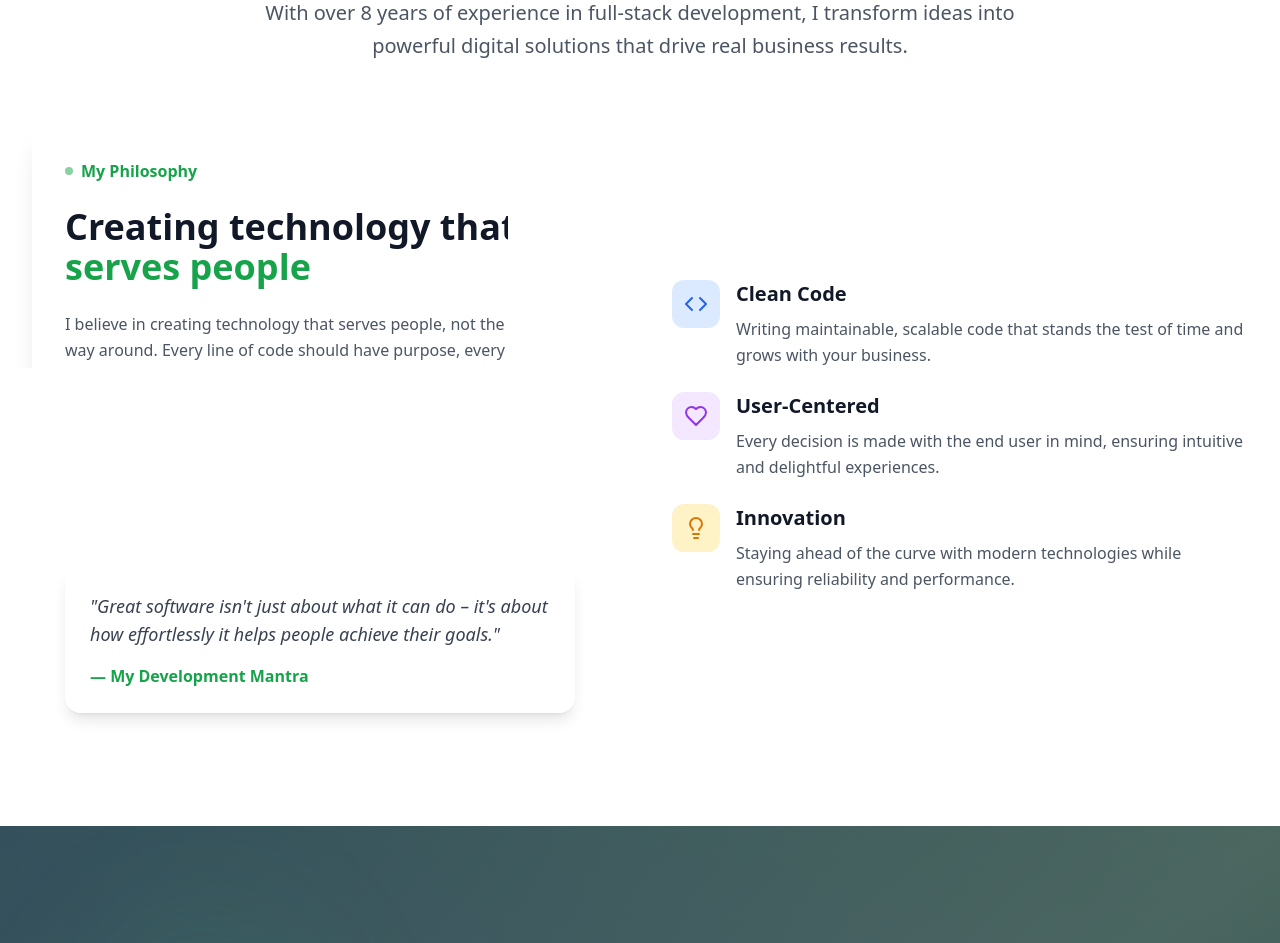
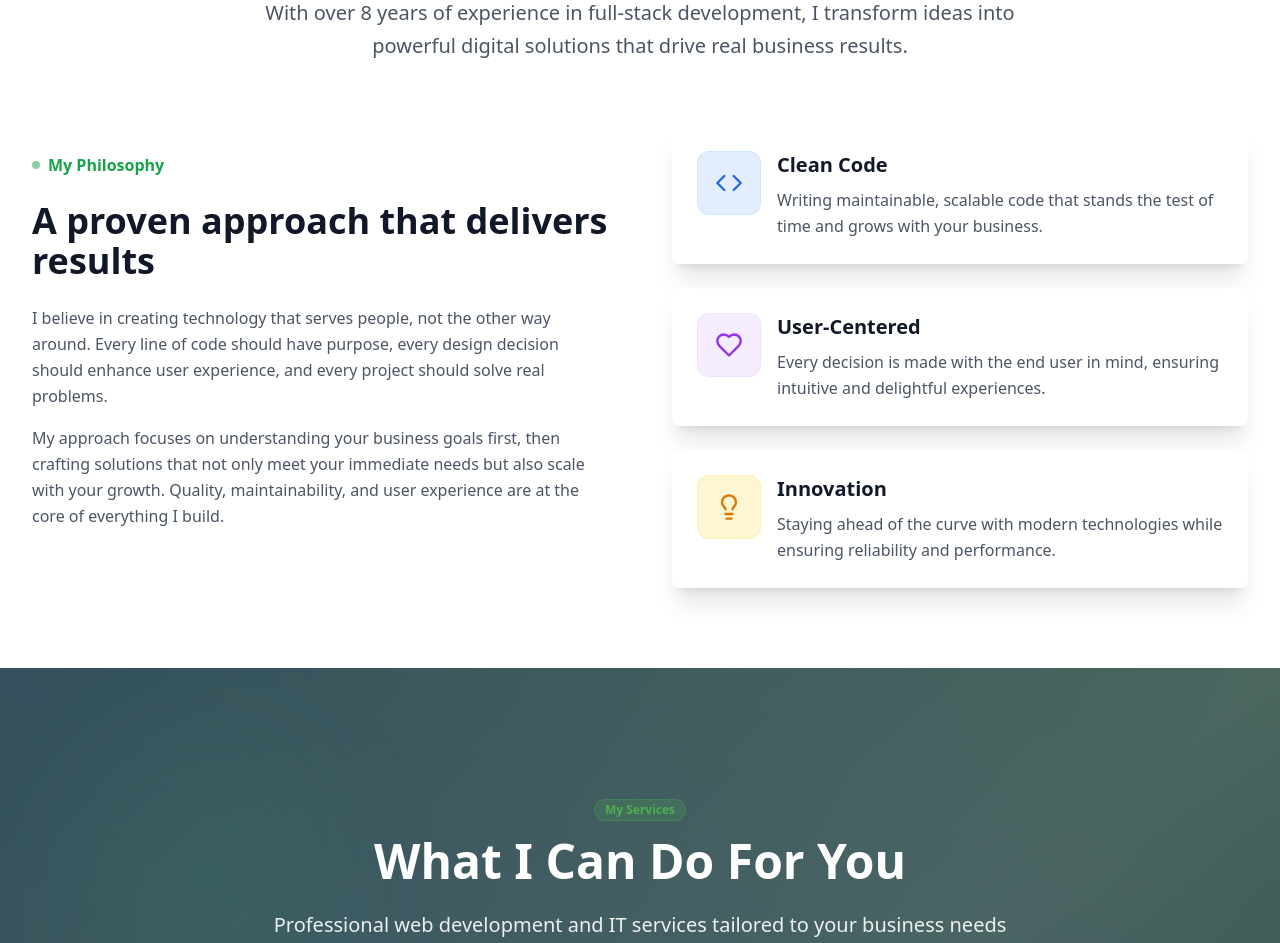
Before and after one commit to KarlaSz/webszyk-brand, a React (Vite) app: page / in a window 1280 px wide. Shown: the part 4220-5163 px from the top of the page. Built offline with nearby package versions, Linux system fonts and the light colour scheme.

Commit message:
Refactor: Apply glassmorphism to sections
Styled "My Philosophy", "How I Help" boxes, and "Technologies I Work With" sections with glassmorphism.

```diff
--- a/src/components/AboutSection.tsx
+++ b/src/components/AboutSection.tsx
@@ -25,19 +25,18 @@ const AboutSection = () => {
           </p>
         </div>
 
-        {/* Philosophy Section - Redesigned with Glassmorphism */}
+        {/* Philosophy Section - Matching Development Process Style */}
         <div className="grid grid-cols-1 lg:grid-cols-2 gap-16 items-center">
-          {/* Content Section with Glassmorphism */}
-          <Card className="bg-white/70 backdrop-blur-md border border-white/40 shadow-xl hover:shadow-2xl transition-all duration-300 group hover:bg-white/80">
-            <CardContent className="p-8">
+          {/* Content Section - Plain text like Development Process */}
+          <div>
             <div className="flex items-center space-x-2 mb-6">
               <div className="w-2 h-2 bg-green-600 rounded-full animate-pulse"></div>
               <span className="text-green-600 font-semibold">My Philosophy</span>
             </div>
 
-              <h3 className="text-3xl lg:text-4xl font-bold text-gray-900 mb-6">
-                Creating technology that <span className="text-green-600">serves people</span>
-              </h3>
+            <h2 className="text-3xl lg:text-4xl font-bold text-gray-900 mb-6">
+              A proven approach that delivers results
+            </h2>
 
             <div className="space-y-4 text-gray-600 leading-relaxed mb-8">
               <p>
@@ -52,58 +51,63 @@ const AboutSection = () => {
                 maintainability, and user experience are at the core of everything I build.
               </p>
             </div>
+          </div>
 
-              {/* Bottom Quote with enhanced styling */}
-              <div className="p-6 bg-white/50 backdrop-blur-sm rounded-2xl border border-white/30 shadow-lg">
-                <blockquote className="text-lg text-gray-700 italic">
-                  "Great software isn't just about what it can do – it's about how effortlessly it helps people achieve their goals."
-                </blockquote>
-                <div className="mt-4">
-                  <span className="text-green-600 font-semibold">— My Development Mantra</span>
+          {/* Core Values Section - Glassmorphism cards like Process steps */}
+          <div className="space-y-6">
+            <Card className="bg-white/70 backdrop-blur-md border border-white/40 shadow-xl hover:shadow-2xl transition-all duration-300 group hover:bg-white/80">
+              <CardContent className="p-6">
+                <div className="flex items-start space-x-4">
+                  <div className="flex-shrink-0">
+                    <div className="w-16 h-16 bg-blue-100/80 backdrop-blur-sm rounded-xl flex items-center justify-center mb-2 group-hover:bg-blue-200/80 transition-all duration-300 relative border border-blue-200/40">
+                      <Code className="h-7 w-7 text-blue-600" />
                     </div>
                   </div>
-            </CardContent>
-          </Card>
-
-          {/* Core Values Section */}
-          <div>
-            <div className="grid grid-cols-1 gap-6">
-              <div className="flex items-start space-x-4">
-                <div className="w-12 h-12 bg-blue-100 rounded-xl flex items-center justify-center flex-shrink-0">
-                  <Code className="h-6 w-6 text-blue-600" />
-                </div>
-                <div>
+                  <div className="flex-1">
                     <h4 className="text-xl font-bold text-gray-900 mb-2">Clean Code</h4>
                     <p className="text-gray-600 leading-relaxed">
                       Writing maintainable, scalable code that stands the test of time and grows with your business.
                     </p>
                   </div>
                 </div>
+              </CardContent>
+            </Card>
 
+            <Card className="bg-white/70 backdrop-blur-md border border-white/40 shadow-xl hover:shadow-2xl transition-all duration-300 group hover:bg-white/80">
+              <CardContent className="p-6">
                 <div className="flex items-start space-x-4">
-                <div className="w-12 h-12 bg-purple-100 rounded-xl flex items-center justify-center flex-shrink-0">
-                  <Heart className="h-6 w-6 text-purple-600" />
+                  <div className="flex-shrink-0">
+                    <div className="w-16 h-16 bg-purple-100/80 backdrop-blur-sm rounded-xl flex items-center justify-center mb-2 group-hover:bg-purple-200/80 transition-all duration-300 relative border border-purple-200/40">
+                      <Heart className="h-7 w-7 text-purple-600" />
                     </div>
-                <div>
+                  </div>
+                  <div className="flex-1">
                     <h4 className="text-xl font-bold text-gray-900 mb-2">User-Centered</h4>
                     <p className="text-gray-600 leading-relaxed">
                       Every decision is made with the end user in mind, ensuring intuitive and delightful experiences.
                     </p>
                   </div>
                 </div>
+              </CardContent>
+            </Card>
 
+            <Card className="bg-white/70 backdrop-blur-md border border-white/40 shadow-xl hover:shadow-2xl transition-all duration-300 group hover:bg-white/80">
+              <CardContent className="p-6">
                 <div className="flex items-start space-x-4">
-                <div className="w-12 h-12 bg-amber-100 rounded-xl flex items-center justify-center flex-shrink-0">
-                  <Lightbulb className="h-6 w-6 text-amber-600" />
+                  <div className="flex-shrink-0">
+                    <div className="w-16 h-16 bg-amber-100/80 backdrop-blur-sm rounded-xl flex items-center justify-center mb-2 group-hover:bg-amber-200/80 transition-all duration-300 relative border border-amber-200/40">
+                      <Lightbulb className="h-7 w-7 text-amber-600" />
                     </div>
-                <div>
+                  </div>
+                  <div className="flex-1">
                     <h4 className="text-xl font-bold text-gray-900 mb-2">Innovation</h4>
                     <p className="text-gray-600 leading-relaxed">
                       Staying ahead of the curve with modern technologies while ensuring reliability and performance.
                     </p>
                   </div>
                 </div>
-            </div>
+              </CardContent>
+            </Card>
           </div>
         </div>
       </div>
--- a/src/components/ExperienceSection.tsx
+++ b/src/components/ExperienceSection.tsx
@@ -65,14 +65,14 @@ const ExperienceSection = () => {
           </p>
         </div>
 
-        {/* Services Grid - Clean Modern Design */}
+        {/* Services Grid - Glassmorphism Design */}
         <div className="grid grid-cols-1 md:grid-cols-2 lg:grid-cols-3 gap-8 mb-20">
           {services.map((service, index) => (
-            <Card key={index} className="group border border-gray-200 hover:border-[#4CAF50]/30 transition-all duration-300 bg-white hover:shadow-lg hover:-translate-y-1 overflow-hidden">
+            <Card key={index} className="bg-white/70 backdrop-blur-md border border-white/40 shadow-xl hover:shadow-2xl transition-all duration-300 group hover:bg-white/80 hover:-translate-y-1">
               <CardContent className="p-8">
                 {/* Icon and Title */}
                 <div className="mb-6">
-                  <div className="w-16 h-16 bg-[#4CAF50]/10 rounded-xl flex items-center justify-center mb-4 group-hover:bg-[#4CAF50]/20 transition-colors">
+                  <div className="w-16 h-16 bg-[#4CAF50]/20 backdrop-blur-sm rounded-xl flex items-center justify-center mb-4 group-hover:bg-[#4CAF50]/30 transition-all duration-300 border border-[#4CAF50]/20">
                     <service.icon className="h-8 w-8 text-[#4CAF50]" />
                   </div>
                   <h3 className="text-xl font-bold text-gray-900 mb-2">{service.title}</h3>
@@ -93,7 +93,7 @@ const ExperienceSection = () => {
           ))}
         </div>
 
-        {/* Technologies - Clean Badge Design */}
+        {/* Technologies - Glassmorphism Badge Design */}
         <div className="text-center">
           <h3 className="text-2xl font-bold text-gray-900 mb-8">Technologies I Work With</h3>
           <div className="flex flex-wrap gap-3 justify-center">
@@ -104,7 +104,7 @@ const ExperienceSection = () => {
               <Badge
                 key={index}
                 variant="secondary"
-                className="bg-white text-gray-700 hover:bg-[#4CAF50] hover:text-white transition-all duration-300 cursor-default px-4 py-2 text-sm font-medium shadow-sm hover:shadow-md border border-gray-200 rounded-full"
+                className="bg-white/70 backdrop-blur-md border border-white/40 text-gray-700 hover:bg-[#4CAF50]/20 hover:text-[#4CAF50] hover:border-[#4CAF50]/40 transition-all duration-300 cursor-default px-4 py-2 text-sm font-medium shadow-lg hover:shadow-xl rounded-full"
               >
                 {tech}
               </Badge>
```
Lines whose indentation alone changed are shown as unchanged.
